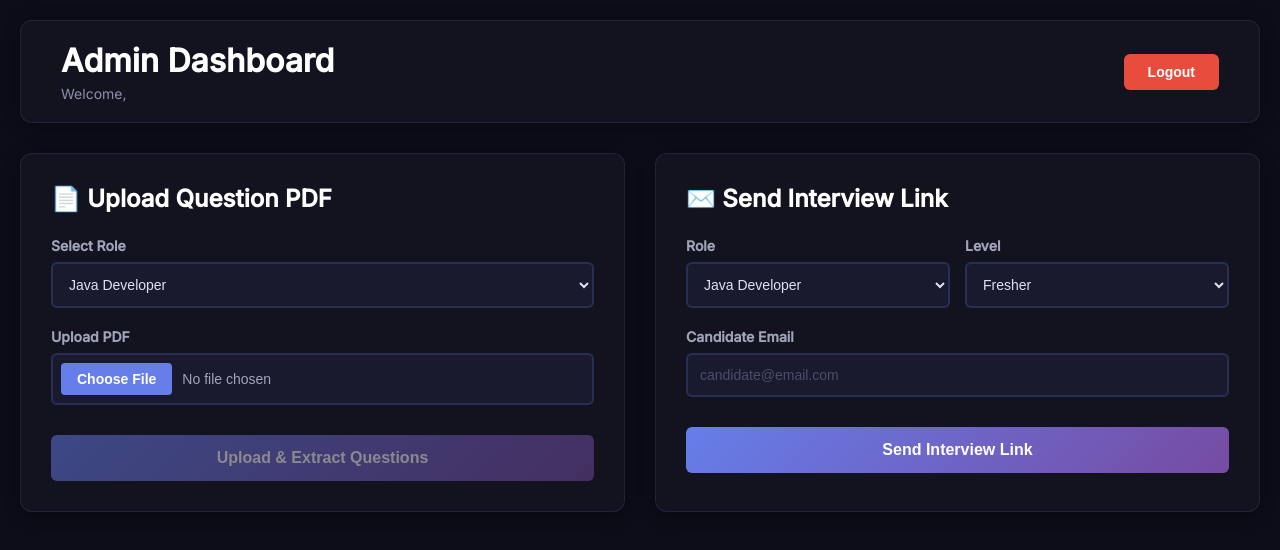
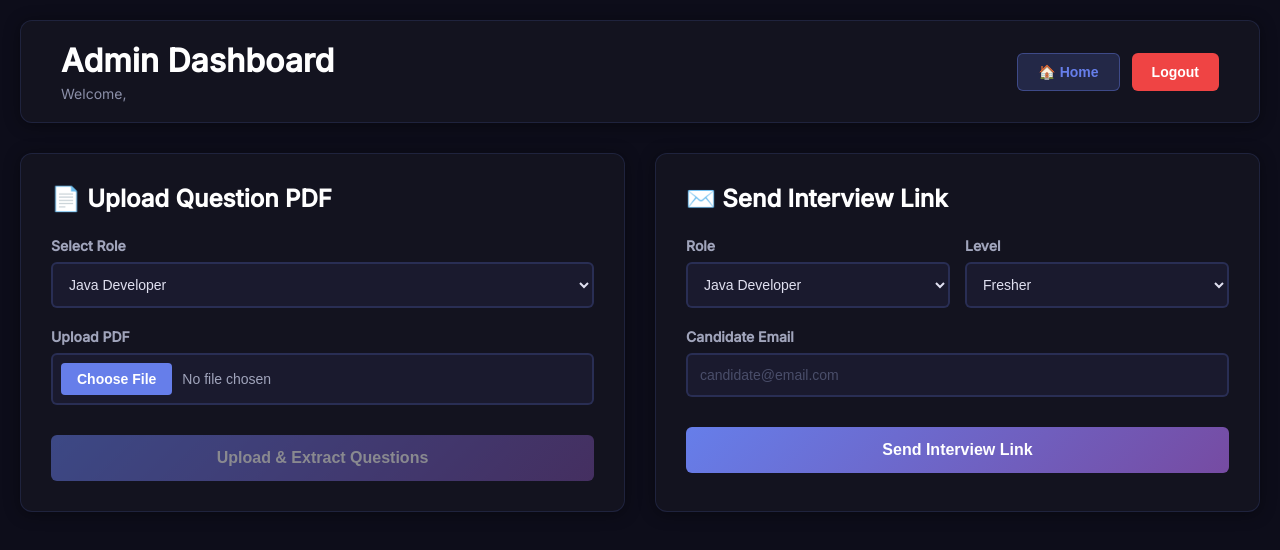
Before and after one commit to mithungithub07/AI-Mock-Interview-Platform, a React app in the folder frontend/: page /admin in a window 1280 px wide. Shown: the top 550 px of the page. Built offline with nearby package versions, Linux system fonts and the light colour scheme; the HTML template or start-up script is replaced by a standard one.

Commit message:
Added Button For AdminDashboard

```diff
--- a/frontend/components/AdminDashboard.jsx
+++ b/frontend/components/AdminDashboard.jsx
@@ -96,7 +96,10 @@ const AdminDashboard = () => {
                     <h1>Admin Dashboard</h1>
                     <p className="admin-welcome">Welcome, {user?.name}</p>
                 </div>
-                <button onClick={handleLogout} className="logout-btn">Logout</button>
+                <div className="header-buttons">
+                    <button onClick={() => navigate('/')} className="home-btn">🏠 Home</button>
+                    <button onClick={handleLogout} className="logout-btn">Logout</button>
+                </div>
             </div>
 
             <div className="admin-content">
--- a/frontend/components/HomePage.jsx
+++ b/frontend/components/HomePage.jsx
@@ -5,11 +5,10 @@ import { startInterview } from "../services/api"
 import heroImage from "../src/images/female.jpg"
 import "../style/homepage.css"
 
-const Home = () => {
+const HomePage = () => {
     const navigate = useNavigate()
     const [selectedRole, setSelectedRole] = useState("")
     const [selectedLevel, setSelectedLevel] = useState("")
-
 
     const user = JSON.parse(localStorage.getItem('user') || 'null');
 
@@ -44,14 +43,21 @@ const Home = () => {
 
     return (
         <div className="homepage">
-            {/* ✅ NEW: Auth Header */}
+            {/* Auth Header */}
             <div className="auth-header">
                 {user ? (
                     <div className="user-info">
                         <span className="welcome-text">Welcome, {user.name}</span>
-                        <button className="btn-logout" onClick={handleLogout}>
-                            Logout
-                        </button>
+                        <div className="header-actions">
+                            {user.role === 'admin' && (
+                                <button className="btn-admin" onClick={() => navigate('/admin')}>
+                                    ⚙️ Admin Dashboard
+                                </button>
+                            )}
+                            <button className="btn-logout" onClick={handleLogout}>
+                                Logout
+                            </button>
+                        </div>
                     </div>
                 ) : (
                     <div className="auth-buttons">
@@ -111,4 +117,4 @@ const Home = () => {
     )
 }
 
-export default Home
+export default HomePage
--- a/frontend/style/admin.css
+++ b/frontend/style/admin.css
@@ -220,3 +220,84 @@ button[type="submit"]:disabled {
     width: 100%;
   }
 }
+/* Add these styles to your admin.css file */
+
+.header-buttons {
+  display: flex;
+  gap: 12px;
+}
+
+.home-btn {
+  padding: 10px 20px;
+  background: rgba(102, 126, 234, 0.2);
+  color: #667eea;
+  border: 1px solid rgba(102, 126, 234, 0.4);
+  border-radius: 6px;
+  font-size: 14px;
+  font-weight: 600;
+  cursor: pointer;
+  transition: all 0.3s ease;
+}
+
+.home-btn:hover {
+  background: rgba(102, 126, 234, 0.3);
+  border-color: rgba(102, 126, 234, 0.6);
+  transform: translateY(-2px);
+}
+
+.logout-btn {
+  padding: 10px 20px;
+  background: #ef4444;
+  color: white;
+  border: none;
+  border-radius: 6px;
+  font-size: 14px;
+  font-weight: 600;
+  cursor: pointer;
+  transition: all 0.3s ease;
+}
+
+.logout-btn:hover {
+  background: #dc2626;
+  transform: translateY(-2px);
+}
+
+/* For HomePage header actions */
+.header-actions {
+  display: flex;
+  gap: 12px;
+}
+
+.btn-admin {
+  padding: 10px 20px;
+  background: linear-gradient(135deg, #667eea 0%, #764ba2 100%);
+  color: white;
+  border: none;
+  border-radius: 6px;
+  font-size: 14px;
+  font-weight: 600;
+  cursor: pointer;
+  transition: all 0.3s ease;
+}
+
+.btn-admin:hover {
+  transform: translateY(-2px);
+  box-shadow: 0 4px 12px rgba(102, 126, 234, 0.3);
+}
+
+.btn-logout {
+  padding: 10px 20px;
+  background: #ef4444;
+  color: white;
+  border: none;
+  border-radius: 6px;
+  font-size: 14px;
+  font-weight: 600;
+  cursor: pointer;
+  transition: all 0.3s ease;
+}
+
+.btn-logout:hover {
+  background: #dc2626;
+  transform: translateY(-2px);
+}
```
